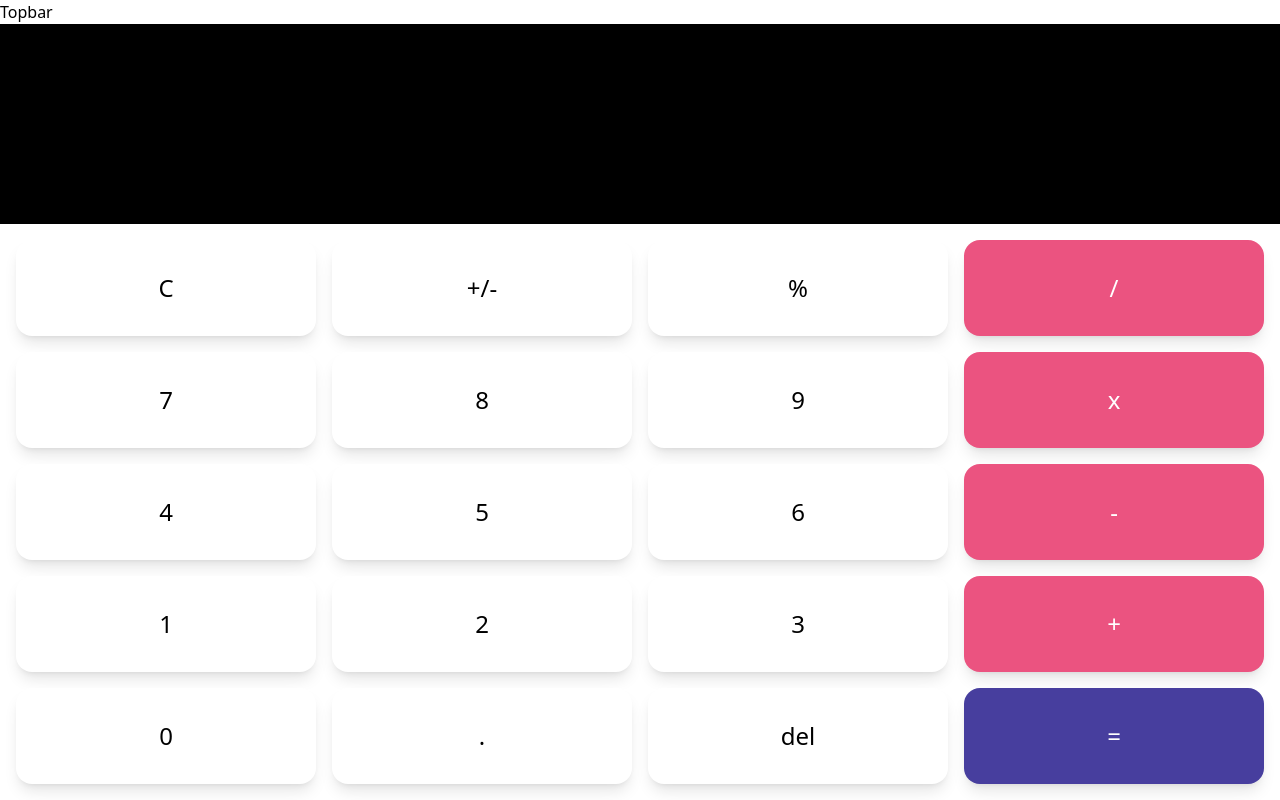
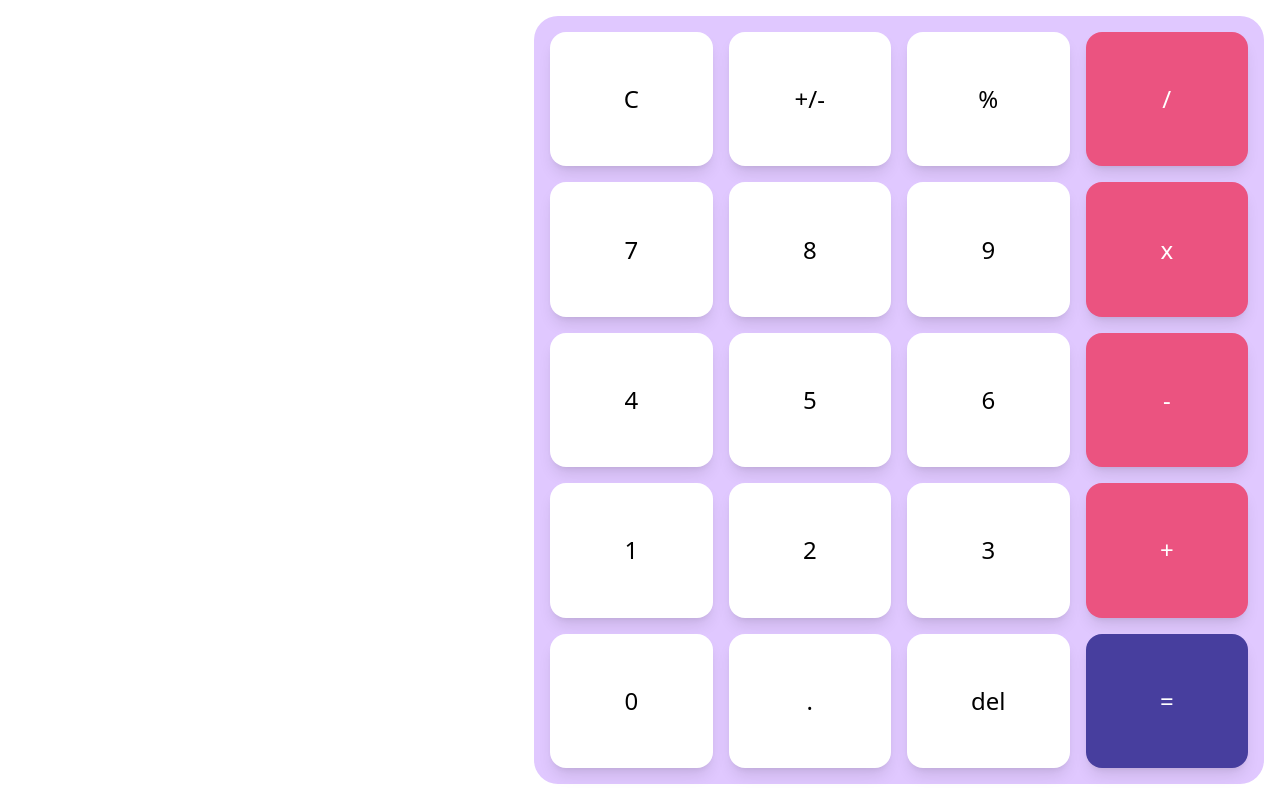
Before and after one commit to Duke0404/Calculator, a React (Create React App) app: page / in a window 1280 px wide. Built offline with nearby package versions, Linux system fonts and the light colour scheme.

Commit message:
Fixed aspect ratio styles

```diff
--- a/src/App.tsx
+++ b/src/App.tsx
@@ -7,12 +7,6 @@ import { useState } from "react"
 import Display from "./components/Display"
 // Import ButtonCluster
 import ButtonCluster from "./components/ButtonCluster"
-// Import Topbar
-import Topbar from "./components/Topbar"
-
-// Enumerations
-// Enum for the different operations of the calculator
-import { operation } from "./components/ButtonCluster"
 
 const App = () => {
 	// States
@@ -20,20 +14,17 @@ const App = () => {
 	const [display, setDisplay] = useState("")
 
 	return (
-		<>
-			<Topbar />
-
 		<main
 			className="
 				flex
 				flex-col
+				landscape:flex-row
 				grow
 			"
 		>
 			<Display display={display} />
 			<ButtonCluster setDisplay={setDisplay} />
 		</main>
-		</>
 	)
 }
 
--- a/src/components/ButtonCluster.tsx
+++ b/src/components/ButtonCluster.tsx
@@ -75,8 +75,14 @@ const ButtonCluster = (props: ButtonClusterProps) => {
 				grid
 				grid-cols-4
 				grid-rows-5
+				items-center
+				justify-center
 				gap-4
 				p-4
+				bg-background-3
+				rounded-t-3xl
+				landscape:rounded-3xl
+				landscape:m-4
 			"
 		>
 			<CalcButton
--- a/src/components/CalcButton.tsx
+++ b/src/components/CalcButton.tsx
@@ -315,9 +315,13 @@ const CalcButton = (props: calcButtonProps) => {
 				items-center
 				justify-center
 				rounded-2xl
-
 				text-2xl
-				py-8
+				portrait:py-2
+				portrait:sm:py-5
+				portrait:md:py-16
+				landscape:px-2
+				landscape:lg:px-16
+				h-full
 				shadow-lg
 				hover:shadow-xl
 				${
@@ -325,7 +329,7 @@ const CalcButton = (props: calcButtonProps) => {
 						? "bg-accent-prime text-white"
 						: props.accent2
 						? "bg-accent-sec text-white"
-						: "bg-background-1 hover:bg-background-2"
+						: "bg-background-2"
 				}
 			`}
 			onClick={() => handleClick()}
--- a/src/components/Display.tsx
+++ b/src/components/Display.tsx
@@ -7,9 +7,9 @@ interface DisplayProps {
 const Display = (props: DisplayProps) => (
 	<div
 		className="
-			bg-black
-			text-white
 			grow
+			p-8
+			text-5xl
 		"
 	>
 		{props.display}
--- a/src/components/Topbar.tsx
+++ /dev/null
@@ -1,7 +0,0 @@
-const Topbar = () => (
-	<div>
-		<h1>Topbar</h1>
-	</div>
-)
-
-export default Topbar
--- a/tailwind.config.js
+++ b/tailwind.config.js
@@ -8,6 +8,7 @@ module.exports = {
 				"accent-sec": "#473e9e",
 				"background-1": "#fff",
 				"background-2": "#fff",
+				"background-3": "#e0c8ff",
 			}
 		}
 	},
```
Lines whose indentation alone changed are shown as unchanged.
